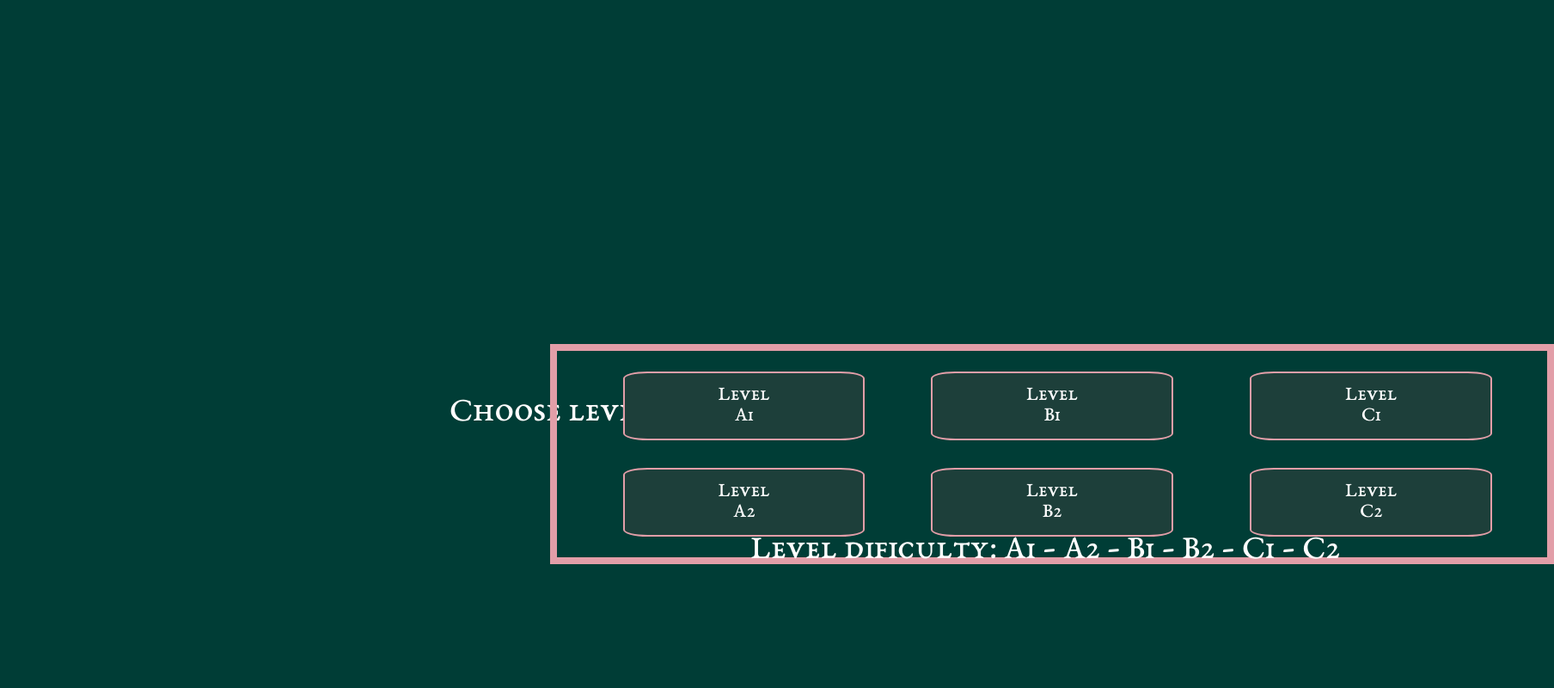
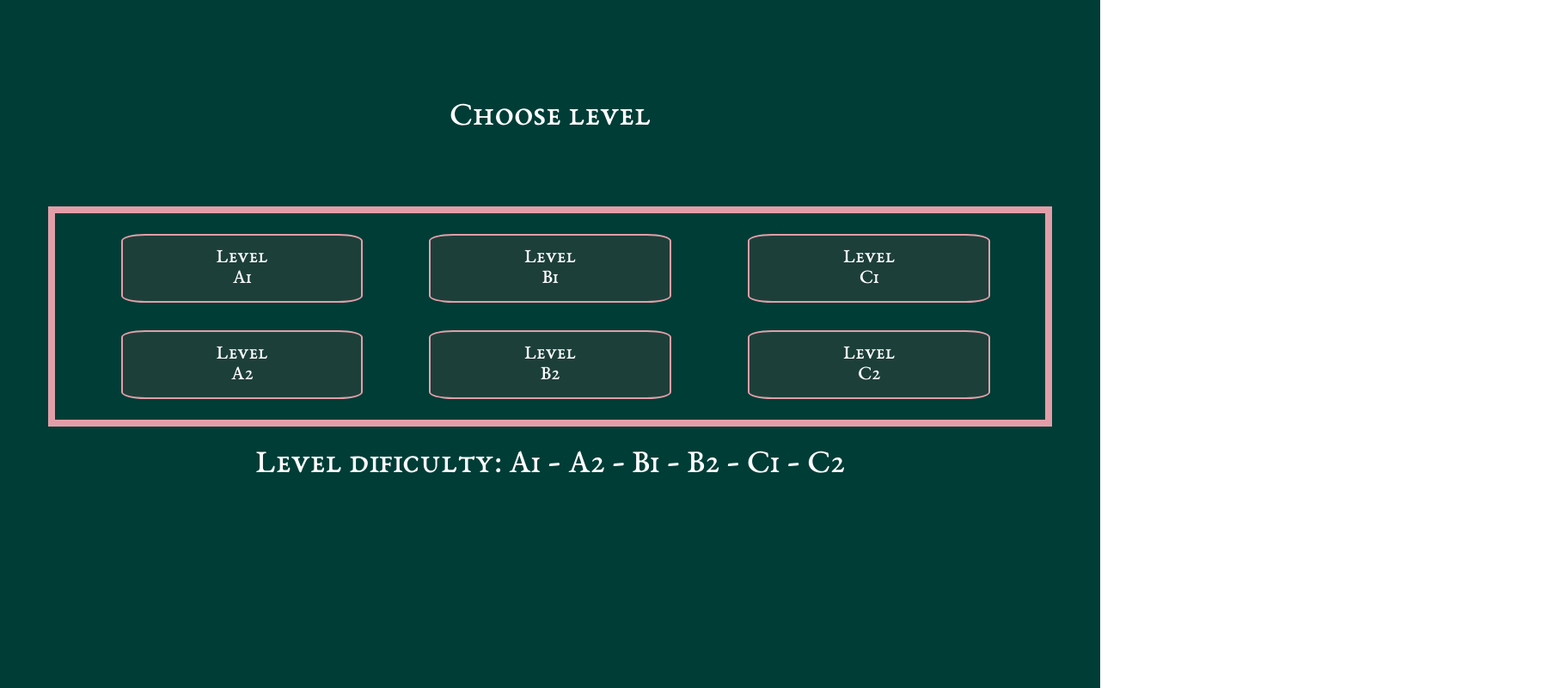
Before and after one commit to kaktuseducation/Korean, a plain HTML site: page list.html in a window 1280 px wide. Shown: the whole page at 86% size, 1808 px wide, since content can reach past the window. Drawn offline with Linux system fonts and the light colour scheme.

Commit message:
Update list.css

```diff
--- a/CSS/list.css
+++ b/CSS/list.css
@@ -1,41 +1,25 @@
 body{
     position: absolute;
+    height: 100%;
+    width: 100%;
     margin: 0px;
     background-image: url("../IMG/BackDark.jpg");
     overflow: hidden;
-    top: 50%;
-    left: 50%;
-/*     display: flex; */
-/*     align-items: center;
-    justify-content: center; */
 }
 
 .above{
     position: absolute;
     font-family: "Garamond";
     font-size: 5vh;
-    top: -10vh;
+    top: 2%;
     width: 90vw;
-    height: 30vh;
+    height: 20vh;
     color: white;
     display: flex;
     align-items: center;
     justify-content: center;
     left: 50%;
     transform: translateX(-50%);
-}
-
-.under{
-    position: absolute;
-    font-family: "Garamond";
-    font-size: 5vh;
-    color: white;
-    top: 10vh;
-    width: 90vw;
-    height: 30vh;
-    display: flex;
-    align-items: center;
-    justify-content: center;
 }
 
 .rectangle{
@@ -45,10 +29,22 @@ body{
     display: flex;
     width: 90vw;
     height: 30vh;
-    align-items: center;
-    justify-content: center;
+    left: calc(5% - 1vh);
+    top: 30%;
 }
 
+.under{
+    position: absolute;
+    font-family: "Garamond";
+    font-size: 5vh;
+    color: white;
+    top: 60%;
+    width: 90vw;
+    height: 30vh;
+    left: 5%;
+    width: 90%;
+    text-align: center;
+}
 
 .btn1, .btn2, .btn3, .btn4, .btn5, .btn6{
     position: absolute;
@@ -64,7 +60,6 @@ body{
     justify-content: center;
     align-items: center;
 }
-
 .btn1{
     top: 3vh;
     left: 6vw;
```
